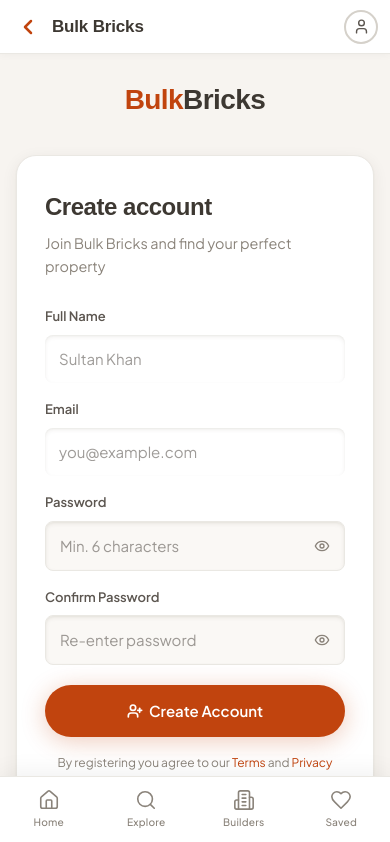
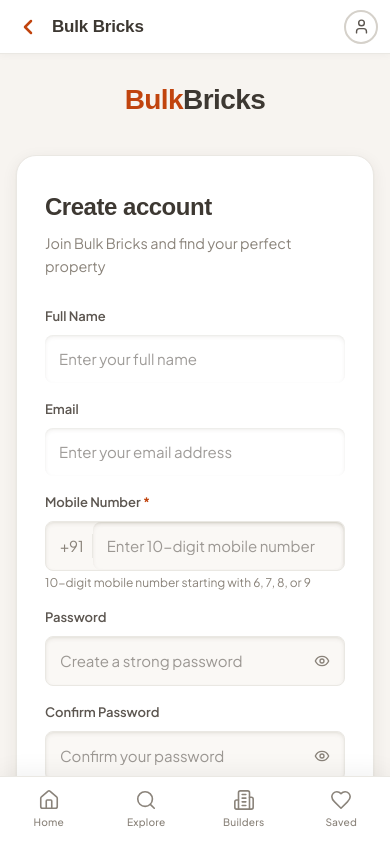
Before and after one commit to Broker-App/bulk-bricks-customer, a Next.js app: page /auth/register in a window 390 px wide. Shown: the top 842 px of the page. Built offline with nearby package versions, Linux system fonts and the light colour scheme; no server answers; a web font is replaced by a local one.

Commit message:
create account now needs mobile number

```diff
--- a/app/auth/login/page.tsx
+++ b/app/auth/login/page.tsx
@@ -133,7 +133,7 @@
                   type="email"
                   autoComplete="email"
                   required
-                  placeholder="you@example.com"
+                  placeholder="Enter your registered email"
                   style={{
                     flex: 1, padding: '12px 14px',
                     fontFamily: 'var(--font-ui)', fontSize: '0.9375rem',
@@ -160,7 +160,7 @@
                   type={showPass ? 'text' : 'password'}
                   autoComplete="current-password"
                   required
-                  placeholder="••••••••"
+                  placeholder="Enter your password"
                   style={{
                     flex: 1, padding: '12px 14px',
                     fontFamily: 'var(--font-ui)', fontSize: '0.9375rem',
--- a/app/auth/register/page.tsx
+++ b/app/auth/register/page.tsx
@@ -3,7 +3,7 @@
 import { useState, useRef } from 'react';
 import Link from 'next/link';
 import { useRouter } from 'next/navigation';
-import { Eye, EyeOff, UserPlus, AlertCircle, CheckCircle } from 'lucide-react';
+import { Eye, EyeOff, UserPlus, AlertCircle, CheckCircle, Phone } from 'lucide-react';
 import { createClient } from '@/lib/supabase/client';
 
 export default function RegisterPage() {
@@ -12,6 +12,7 @@
 
   const nameRef     = useRef<HTMLInputElement>(null);
   const emailRef    = useRef<HTMLInputElement>(null);
+  const phoneRef    = useRef<HTMLInputElement>(null);
   const passwordRef = useRef<HTMLInputElement>(null);
   const confirmRef  = useRef<HTMLInputElement>(null);
 
@@ -27,11 +28,14 @@
 
     const fullName = nameRef.current!.value.trim();
     const email    = emailRef.current!.value.trim();
+    const phone    = phoneRef.current!.value.trim();
     const password = passwordRef.current!.value;
     const confirm  = confirmRef.current!.value;
 
     // Client-side validation
     if (!fullName) { setError('Please enter your full name.'); return; }
+    if (!phone) { setError('Please enter your mobile number.'); return; }
+    if (!/^[6-9]\d{9}$/.test(phone)) { setError('Please enter a valid 10-digit mobile number.'); return; }
     if (password.length < 6) { setError('Password must be at least 6 characters.'); return; }
     if (password !== confirm) { setError('Passwords do not match.'); return; }
 
@@ -43,6 +47,7 @@
       options: {
         data: {
           full_name: fullName,
+          phone: phone,
           role: 'customer',
         },
         // If email confirmation is enabled in Supabase, the callback route handles it.
@@ -170,7 +175,7 @@
                 type="text"
                 autoComplete="name"
                 required
-                placeholder="Sultan Khan"
+                placeholder="Enter your full name"
                 className="neuro-input"
                 style={{
                   width: '100%', padding: '12px 14px',
@@ -193,7 +198,7 @@
                 type="email"
                 autoComplete="email"
                 required
-                placeholder="you@example.com"
+                placeholder="Enter your email address"
                 className="neuro-input"
                 style={{
                   width: '100%', padding: '12px 14px',
@@ -202,6 +207,49 @@
                   background: 'none', border: 'none', outline: 'none', boxSizing: 'border-box',
                 }}
               />
+            </div>
+
+            {/* Mobile Number */}
+            <div>
+              <label htmlFor="reg-phone" style={{ display: 'block', fontSize: '0.8125rem', fontWeight: 600,
+                color: 'var(--color-text-secondary)', marginBottom: '8px' }}>
+                Mobile Number <span style={{ color: 'var(--color-terra)', fontWeight: 700 }}>*</span>
+              </label>
+              <div className="neuro-input" style={{ display: 'flex', alignItems: 'center' }}>
+                <span style={{
+                  padding: '0 14px',
+                  color: 'var(--color-text-muted)',
+                  fontSize: '0.9375rem',
+                  borderRight: '1px solid var(--color-border-subtle)',
+                  paddingRight: '8px'
+                }}>
+                  +91
+                </span>
+                <input
+                  id="reg-phone"
+                  ref={phoneRef}
+                  type="tel"
+                  autoComplete="tel"
+                  required
+                  maxLength={10}
+                  placeholder="Enter 10-digit mobile number"
+                  className="neuro-input"
+                  style={{
+                    flex: 1, padding: '12px 14px',
+                    fontFamily: 'var(--font-ui)', fontSize: '0.9375rem',
+                    color: 'var(--color-text-primary)',
+                    background: 'none', border: 'none', outline: 'none',
+                  }}
+                />
+              </div>
+              <p style={{
+                fontSize: '0.75rem',
+                color: 'var(--color-text-muted)',
+                margin: '4px 0 0',
+                lineHeight: 1.4
+              }}>
+                10-digit mobile number starting with 6, 7, 8, or 9
+              </p>
             </div>
 
             {/* Password */}
@@ -218,7 +266,7 @@
                   autoComplete="new-password"
                   required
                   minLength={6}
-                  placeholder="Min. 6 characters"
+                  placeholder="Create a strong password"
                   style={{
                     flex: 1, padding: '12px 14px',
                     fontFamily: 'var(--font-ui)', fontSize: '0.9375rem',
@@ -248,7 +296,7 @@
                   type={showConfirm ? 'text' : 'password'}
                   autoComplete="new-password"
                   required
-                  placeholder="Re-enter password"
+                  placeholder="Confirm your password"
                   style={{
                     flex: 1, padding: '12px 14px',
                     fontFamily: 'var(--font-ui)', fontSize: '0.9375rem',
```
